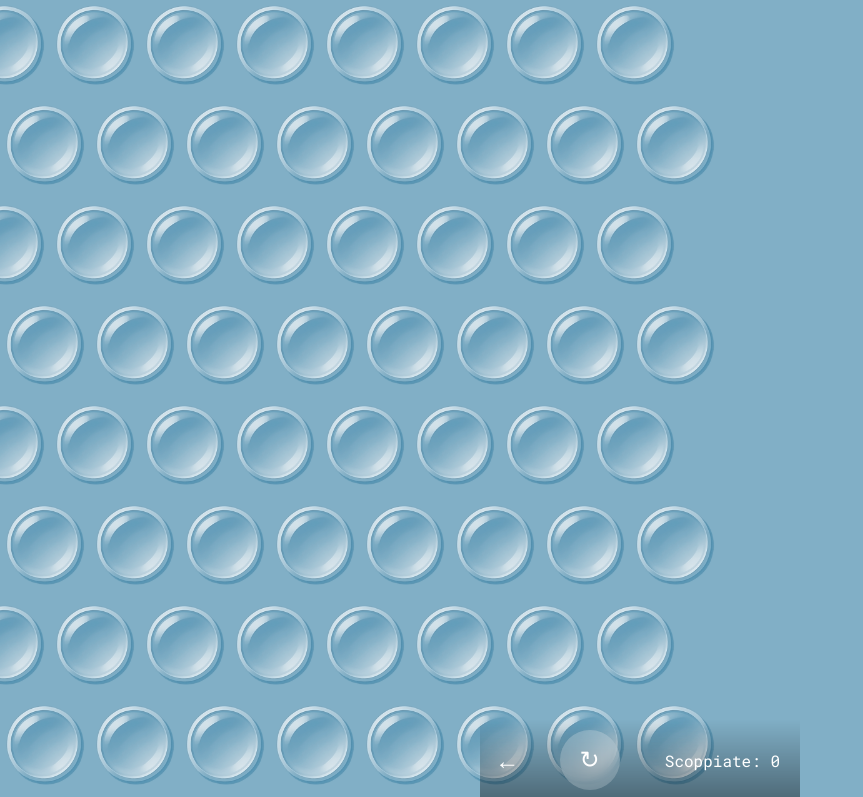
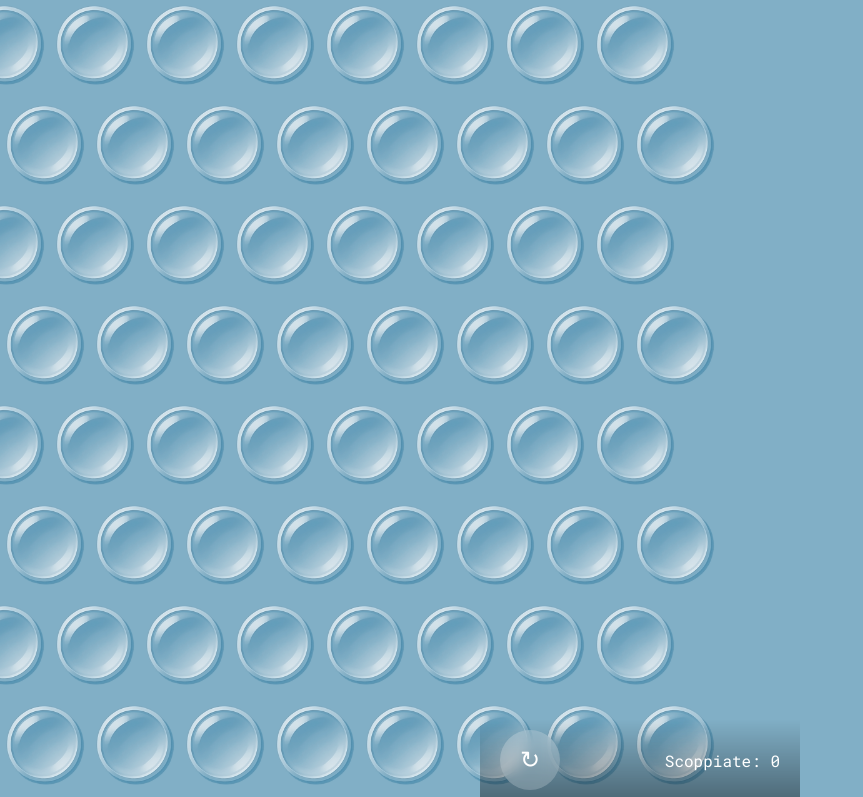
Before and after one commit to myopicdesign/scoppiapp, a plain HTML site: page index.html in a window 1280 px wide. Shown: the top 797 px of the page, without its empty margins (0-863 px from the left). Drawn offline with Linux system fonts and the light colour scheme.

Commit message:
Update index.html

```diff
--- a/index.html
+++ b/index.html
@@ -11,7 +11,6 @@
   <div id="bubble-container"></div>
 
   <div id="footer">
-    <div class="footer-icon">&#8592;</div>
     <button id="reset-button">&#8635;</button>
     <div id="counter">Scoppiate: 0</div>
   </div>
```
